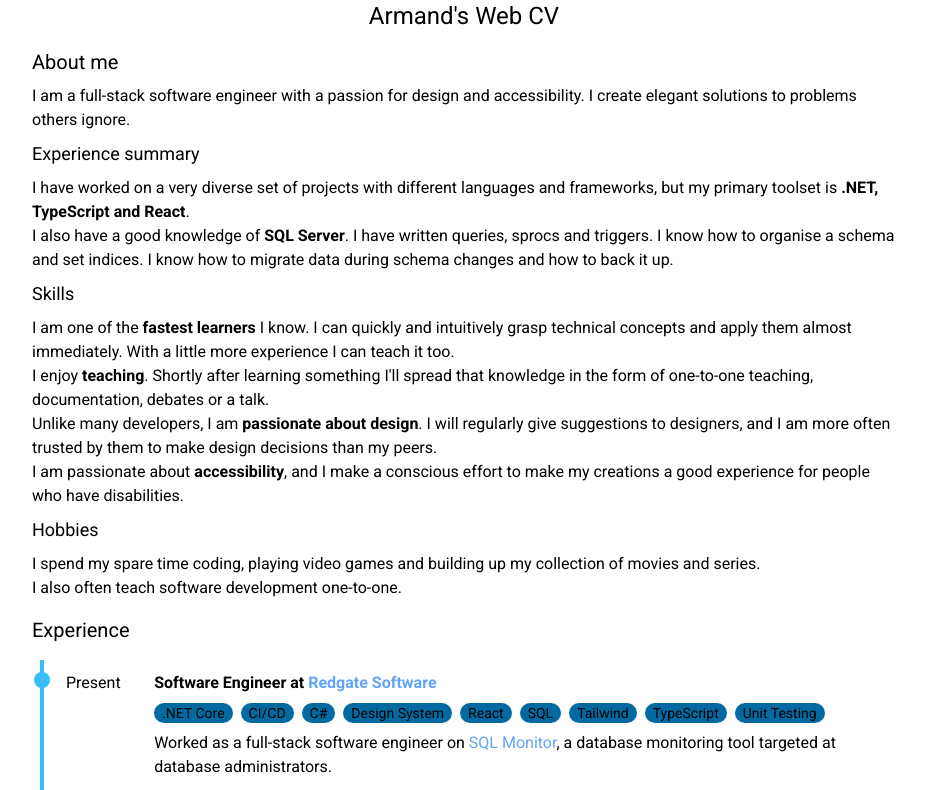
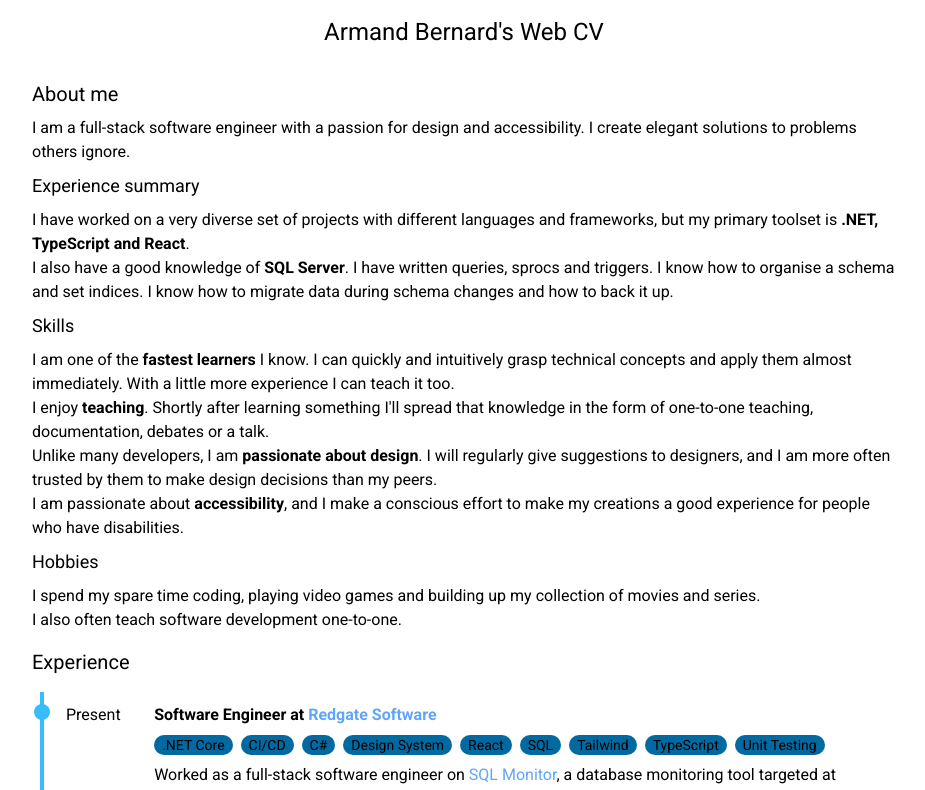
Before and after one commit to ArmandBernard/WebCV, a React (Vite) app: page / in a window 1280 px wide. Shown: the top 790 px of the page, without its empty margins (176-1101 px from the left). Built offline with nearby package versions, Linux system fonts and the light colour scheme.

Commit message:
margin around h1

```diff
--- a/src/App.tsx
+++ b/src/App.tsx
@@ -6,7 +6,7 @@ function App() {
   return (
     <div className="flex justify-center">
       <div className="max-w-4xl flex flex-col px-4 flex-grow gap-4">
-        <h1 className="self-center">Armand's Web CV</h1>
+        <h1 className="self-center m-4">Armand Bernard's Web CV</h1>
         <AboutMe />
         <Experience />
         <h2>Education</h2>
```
